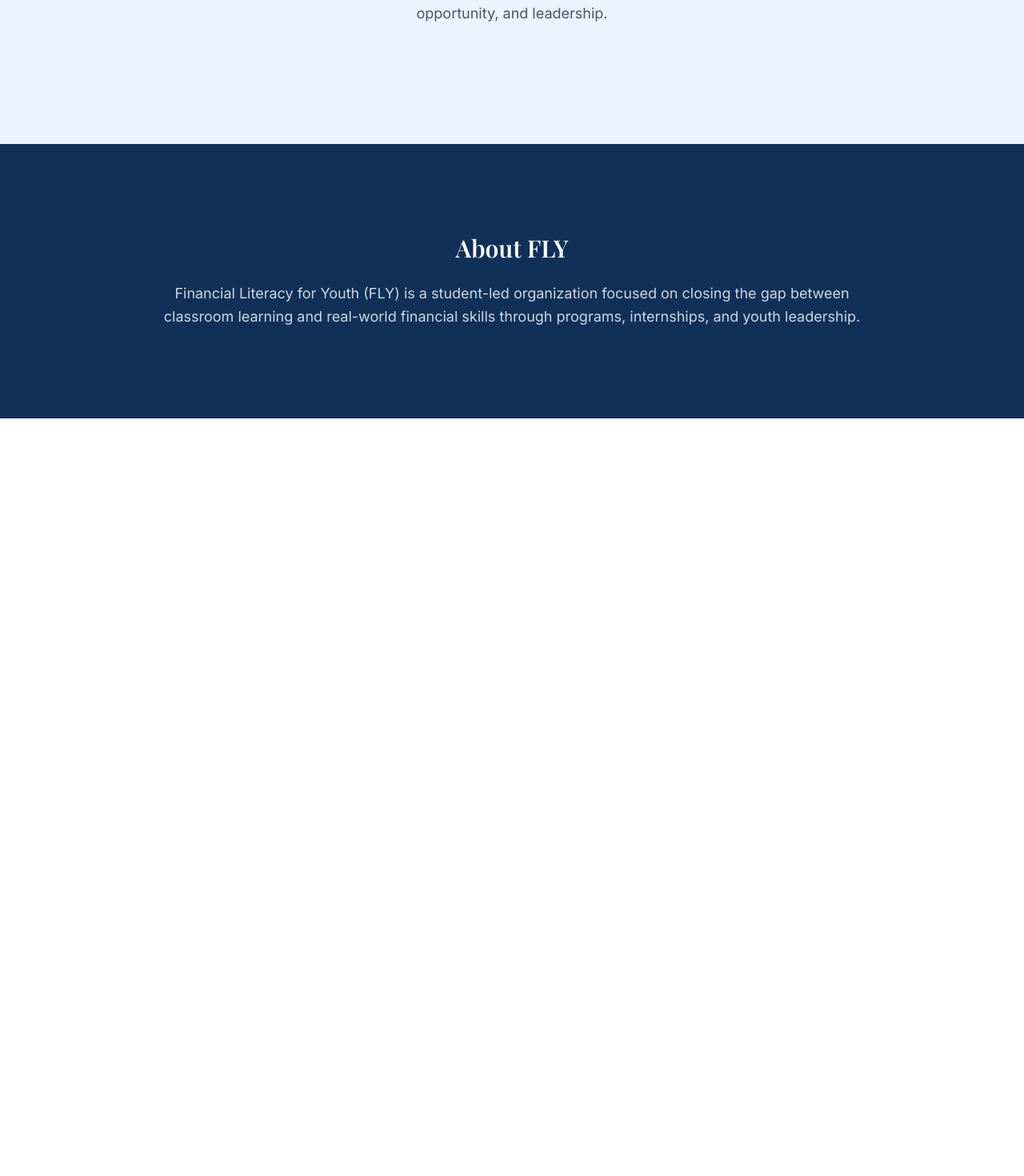
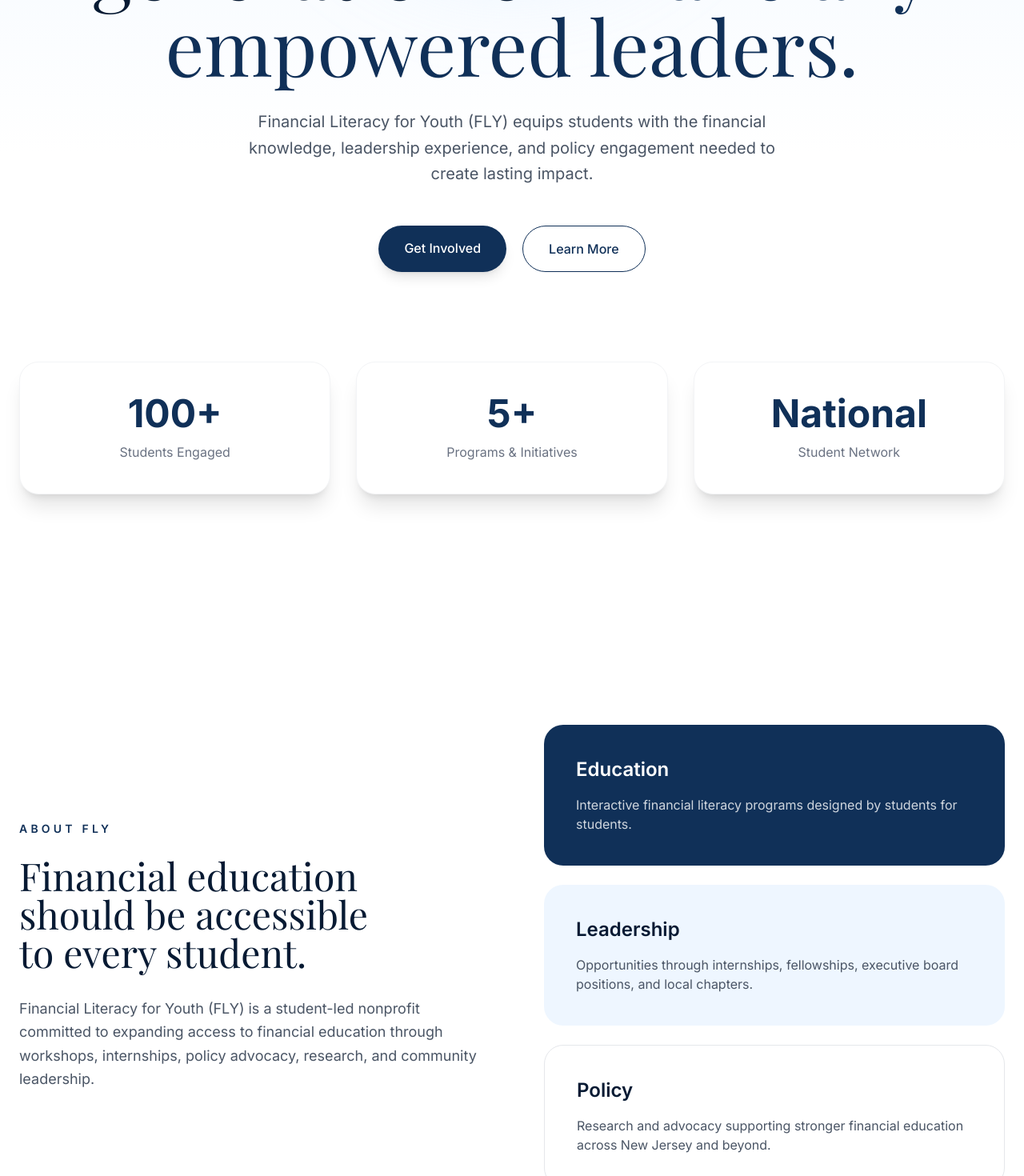
Before and after one commit to nchikyal/fly-website, a Next.js app: page / in a window 1280 px wide. Shown: the part 440-1910 px from the top of the page at 80% size. Before the commit the page ends 963 px from the top, so only its background shows below. Built offline with nearby package versions, Linux system fonts and the light colour scheme; a web font is replaced by a local one.

Commit message:
changed a lot of stuff

```diff
--- a/app/page.tsx
+++ b/app/page.tsx
@@ -8,55 +8,165 @@
 
 export default function Home() {
   return (
-    <div className={`${sans.className} text-[#071A33] bg-white`}>
+    <div className={`${sans.className} bg-white text-[#071A33] overflow-hidden`}>
 
       {/* HERO */}
-      <section className="min-h-[70vh] flex items-center justify-center text-center px-6 bg-[#eaf3ff]">
+      <section className="relative overflow-hidden bg-gradient-to-b from-[#eef6ff] via-white to-white">
+
+        {/* Background Glow */}
+        <div className="absolute -top-40 left-1/2 -translate-x-1/2 h-[500px] w-[500px] rounded-full bg-blue-200/30 blur-3xl" />
+
+        <div className="relative max-w-7xl mx-auto px-6 py-36 text-center">
+
           <motion.div
-          initial={{ opacity: 0, y: 24 }}
+            initial={{ opacity: 0, y: 30 }}
             animate={{ opacity: 1, y: 0 }}
-          transition={{ duration: 0.8, ease: "easeOut" }}
-          className="max-w-3xl"
+            transition={{ duration: .8 }}
           >
+
+            <p className="uppercase tracking-[0.4em] text-sm text-[#103058] font-semibold">
+              Student-Led • Nonprofit • National
+            </p>
+
             <h1
-            className={`${serif.className} text-6xl md:text-7xl font-semibold leading-tight`}
+              className={`${serif.className} mt-8 text-6xl md:text-8xl leading-none`}
             >
-            <span className="text-[#103058]">Financial Literacy</span>{" "}
-            for Youth
+              Building the next
+              <br />
+              generation of
+              <span className="text-[#103058]"> financially empowered leaders.</span>
             </h1>
 
-          <motion.p
+            <p className="max-w-2xl mx-auto mt-8 text-xl text-gray-600 leading-relaxed">
+              Financial Literacy for Youth (FLY) equips students with the
+              financial knowledge, leadership experience, and policy engagement
+              needed to create lasting impact.
+            </p>
+
+            <div className="flex flex-wrap justify-center gap-5 mt-12">
+
+              <a
+                href="/Internship"
+                className="rounded-full bg-[#103058] px-8 py-4 text-white font-medium shadow-lg hover:scale-105 transition"
+              >
+                Get Involved
+              </a>
+
+              <a
+                href="/education"
+                className="rounded-full border border-[#103058] px-8 py-4 text-[#103058] font-medium hover:bg-[#103058] hover:text-white transition"
+              >
+                Learn More
+              </a>
+
+            </div>
+
+          </motion.div>
+
+          {/* Stats */}
+
+          <motion.div
             initial={{ opacity: 0 }}
-            animate={{ opacity: 1 }}
-            transition={{ delay: 0.3, duration: 0.8 }}
-            className="mt-6 text-gray-600 text-lg leading-relaxed"
+            whileInView={{ opacity: 1 }}
+            transition={{ delay: .3 }}
+            className="grid md:grid-cols-3 gap-8 mt-28"
           >
-            A student-led initiative building real financial understanding
-            through education, opportunity, and leadership.
-          </motion.p>
+
+            <div className="rounded-3xl bg-white shadow-xl border border-gray-100 p-10">
+              <h2 className="text-5xl font-bold text-[#103058]">100+</h2>
+              <p className="mt-3 text-gray-500">Students Engaged</p>
+            </div>
+
+            <div className="rounded-3xl bg-white shadow-xl border border-gray-100 p-10">
+              <h2 className="text-5xl font-bold text-[#103058]">5+</h2>
+              <p className="mt-3 text-gray-500">Programs & Initiatives</p>
+            </div>
+
+            <div className="rounded-3xl bg-white shadow-xl border border-gray-100 p-10">
+              <h2 className="text-5xl font-bold text-[#103058]">National</h2>
+              <p className="mt-3 text-gray-500">Student Network</p>
+            </div>
+
           </motion.div>
+
+        </div>
+
       </section>
 
       {/* ABOUT */}
-      <section id="about" className="py-28 px-6 bg-[#103058] text-white">
+
+      <section className="py-36 px-6">
+
+        <div className="max-w-7xl mx-auto grid lg:grid-cols-2 gap-20 items-center">
+
           <motion.div
-          initial={{ opacity: 0, y: 24 }}
-          whileInView={{ opacity: 1, y: 0 }}
+            initial={{ opacity: 0, x: -30 }}
+            whileInView={{ opacity: 1, x: 0 }}
             viewport={{ once: true }}
-          transition={{ duration: 0.7 }}
-          className="max-w-4xl mx-auto text-center"
           >
-          <h2 className={`${serif.className} text-3xl font-semibold`}>
-            About FLY
+
+            <p className="uppercase tracking-[0.3em] text-sm text-[#103058] font-semibold">
+              ABOUT FLY
+            </p>
+
+            <h2 className={`${serif.className} text-5xl mt-6`}>
+              Financial education
+              <br />
+              should be accessible
+              <br />
+              to every student.
             </h2>
 
-          <p className="mt-6 text-white/80 text-lg leading-relaxed">
-            Financial Literacy for Youth (FLY) is a student-led organization
-            focused on closing the gap between classroom learning and real-world
-            financial skills through programs, internships, and youth
+            <p className="mt-8 text-lg text-gray-600 leading-relaxed">
+              Financial Literacy for Youth (FLY) is a student-led nonprofit
+              committed to expanding access to financial education through
+              workshops, internships, policy advocacy, research, and community
               leadership.
             </p>
+
           </motion.div>
+
+          <motion.div
+            initial={{ opacity: 0, x: 30 }}
+            whileInView={{ opacity: 1, x: 0 }}
+            viewport={{ once: true }}
+            className="grid gap-6"
+          >
+
+            <div className="rounded-3xl bg-[#103058] text-white p-10">
+              <h3 className="text-2xl font-semibold">
+                Education
+              </h3>
+              <p className="mt-4 text-white/80">
+                Interactive financial literacy programs designed by students for
+                students.
+              </p>
+            </div>
+
+            <div className="rounded-3xl bg-[#eef6ff] p-10">
+              <h3 className="text-2xl font-semibold">
+                Leadership
+              </h3>
+              <p className="mt-4 text-gray-600">
+                Opportunities through internships, fellowships, executive board
+                positions, and local chapters.
+              </p>
+            </div>
+
+            <div className="rounded-3xl border border-gray-200 p-10">
+              <h3 className="text-2xl font-semibold">
+                Policy
+              </h3>
+              <p className="mt-4 text-gray-600">
+                Research and advocacy supporting stronger financial education
+                across New Jersey and beyond.
+              </p>
+            </div>
+
+          </motion.div>
+
+        </div>
+
       </section>
 
     </div>
```
Lines whose indentation alone changed are shown as unchanged.
